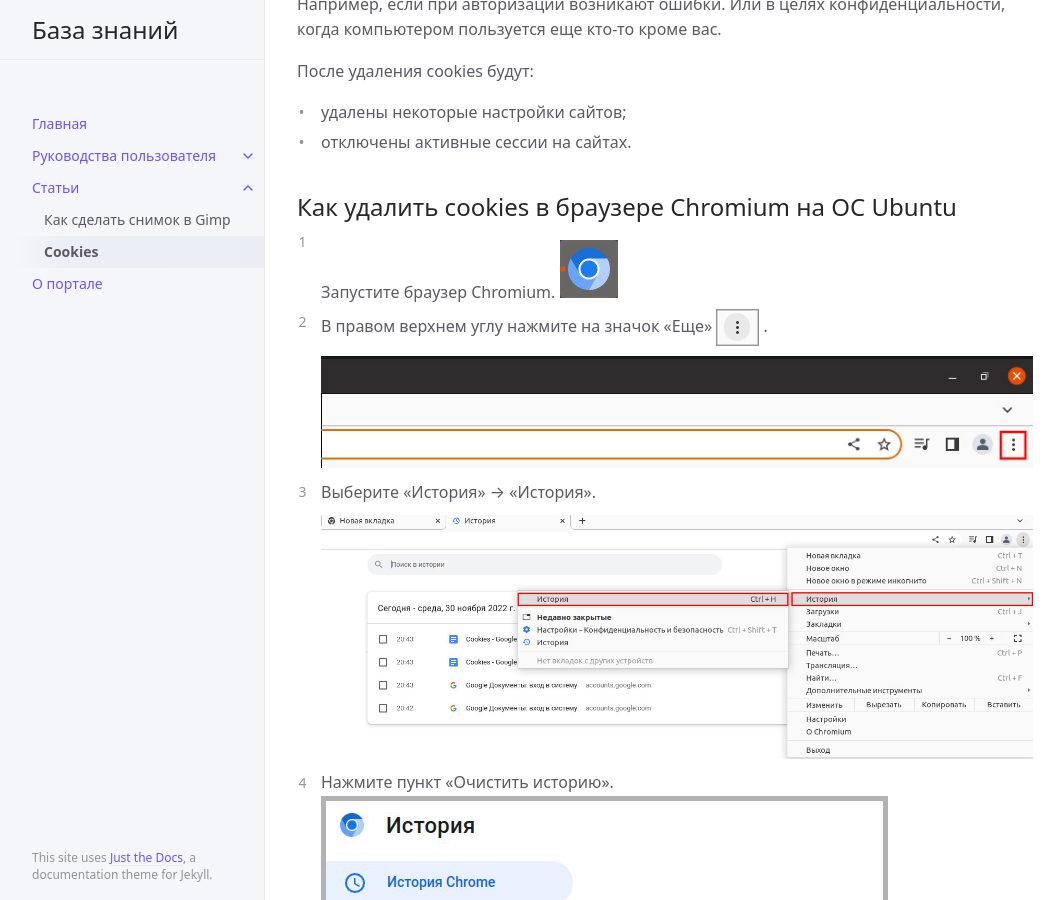
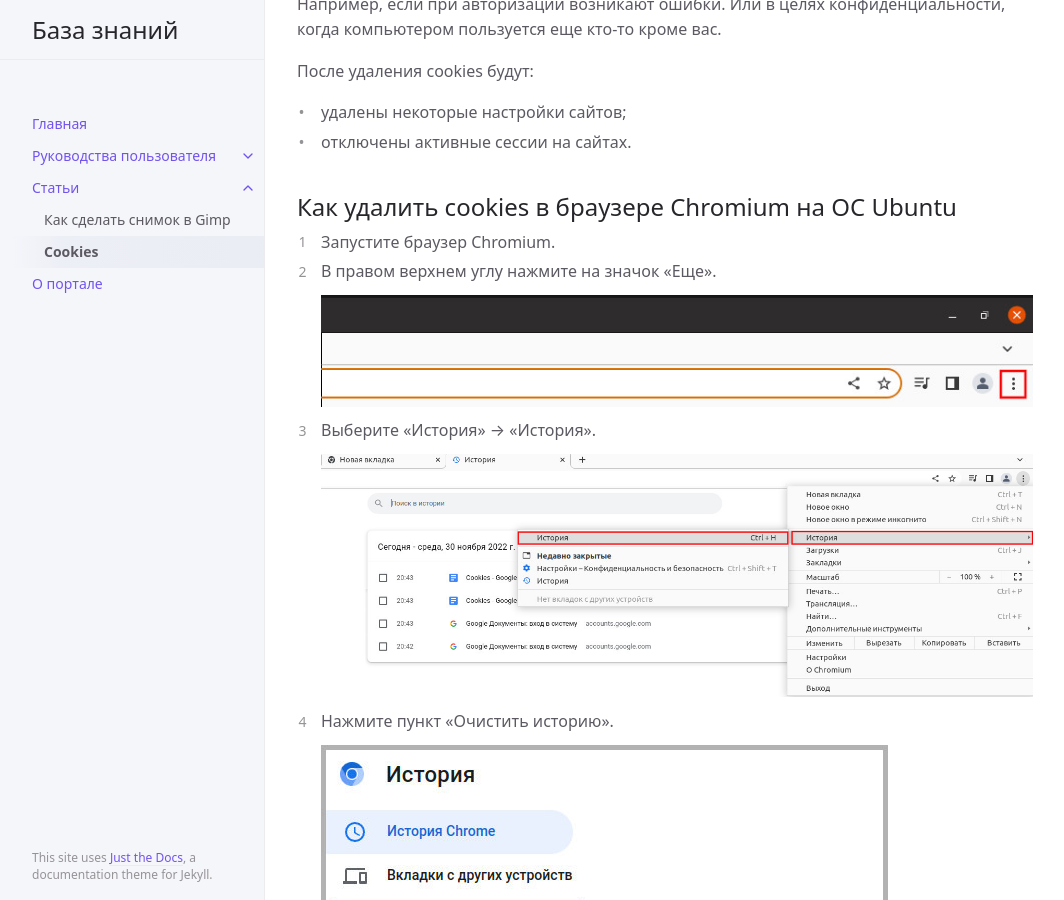
Before and after one commit to sergey-pixel/jekyll-azure-static, a Jekyll site: the page built from docs/Topic/Cookies.md, in a window 1280 px wide and 900 px high, scrolled down 919 px. Shown: the whole window, without its empty margins (107-1171 px from the left). Built offline with Jekyll 4.4.1, drawn with Linux system fonts in a browser that asks for light colours.

Commit message:
edit Cookies

```diff
--- a/docs/Topic/Cookies.md
+++ b/docs/Topic/Cookies.md
@@ -29,13 +29,12 @@ nav_order: 2
 
 ## Как удалить cookies в браузере Chromium на ОС Ubuntu
 1. Запустите браузер Chromium.
-    ![Chromium](https://digit-dev.net/Images/Printscreen1-4.jpg){: style="margin-top: 10px"}
-2. В правом верхнем углу нажмите на значок &laquo;Еще&raquo; <img  style="display: inline; vertical-align: middle;" src="https://digit-dev.net/Images/Pic.jpg"> .
+2. В правом верхнем углу нажмите на значок &laquo;Еще&raquo;.
     ![Настройка и управление](https://digit-dev.net/Images/Printscreen1-2.jpg){: style="margin-top: 10px"}
 3. Выберите &laquo;История&raquo; &rarr; &laquo;История&raquo;.
     ![История](https://digit-dev.net/Images/Printscreen1-5.jpg){: style="margin-top: 10px"}
 4. Нажмите пункт &laquo;Очистить историю&raquo;.
-    ![Очистить историю](https://digit-dev.net/Images/Printscreen1-6-1.jpg)
+    ![Очистить историю](https://digit-dev.net/Images/Printscreen1-6-1.jpg){: style="margin-top: 10px"}
 5. Выберите значение в пункте &laquo;Временной диапазон&raquo;, за который необходимо удалить cookies.
     ![Удалить данные](https://digit-dev.net/Images/Printscreen1-7-2.jpg){: style="margin-top: 10px"}
 6. Убедитесь, что выбран флажок &laquo;Файл cookies и другие данные сайтов&raquo;.
```
